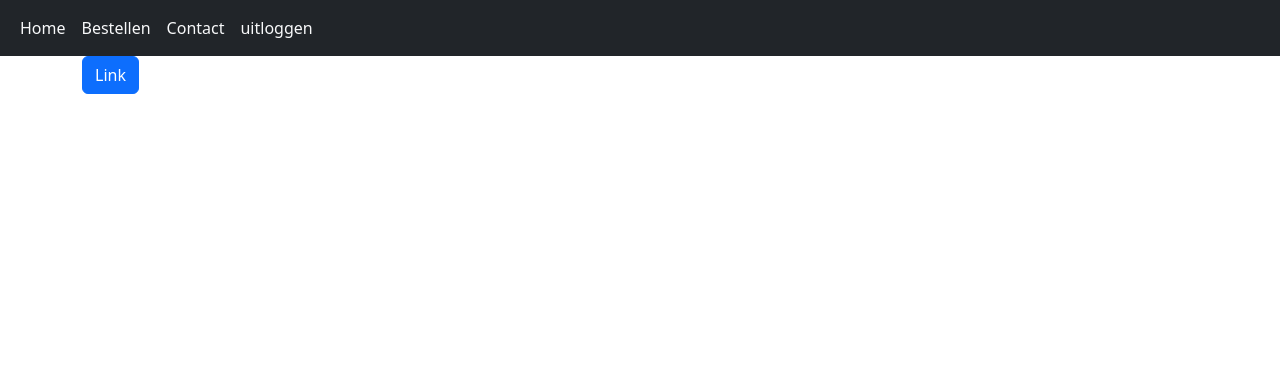
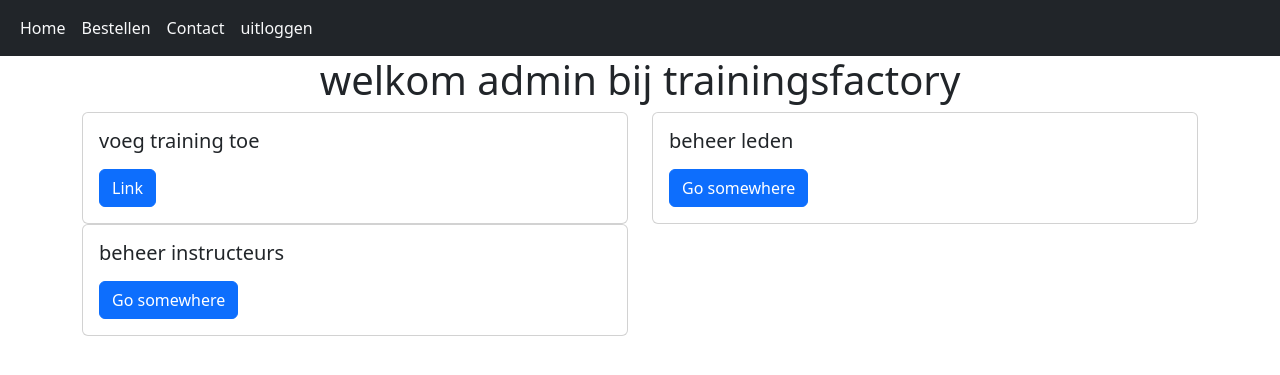
Before and after one commit to D-de-Jong/sd2020-php-p08-trainingsfactory-didaduncanenpep, a Symfony app: template templates/admin/index.html.twig in a window 1280 px wide. Shown: the top 375 px of the page. Run offline with Twig, Linux system fonts and the light colour scheme; the template is opened without the code that fills it, so the values that code supplies are empty; some libraries are stand-ins or nearby versions.

Commit message:
registreren + hashing + admin bijgewerkt

```diff
--- a/src/Controller/TrainingController.php
+++ b/src/Controller/TrainingController.php
@@ -66,15 +66,14 @@ class TrainingController extends AbstractController
 
         $form->handleRequest($request);
 
-        $plaintextPassword = '';
 
-        $hashedPassword = $passwordHasher->hashPassword($user, $plaintextPassword);
 
 
 
         if ($form->isSubmitted() && $form->isValid()) {
             $user = $form->getData();
-            $user->setPassword($hashedPassword);
+
+            $user->setPassword($passwordHasher->hashPassword($user, $user->getPassword()));
             $em->persist($user);
             $em->flush();
 
--- a/templates/admin/index.html.twig
+++ b/templates/admin/index.html.twig
@@ -34,7 +34,40 @@
 
 
 <div class="container">
-    <a class="btn btn-primary" href="/add-training" role="button">Link</a>
+    <div class="text-center">
+        <h1>welkom admin bij trainingsfactory</h1>
+    </div>
+    <div class="row">
+        <div class="col-sm-6 mb-3 mb-sm-0">
+            <div class="card">
+                <div class="card-body">
+                    <h5 class="card-title">voeg training toe</h5>
+                    <p class="card-text"></p>
+                    <a class="btn btn-primary" href="/add-training" role="button">Link</a>
+                </div>
+            </div>
+        </div>
+        <div class="col-sm-6">
+            <div class="card">
+                <div class="card-body">
+                    <h5 class="card-title">beheer leden</h5>
+                    <p class="card-text"></p>
+                    <a href="#" class="btn btn-primary">Go somewhere</a>
+                </div>
+            </div>
+        </div>
+    </div>
+    <div class="row">
+        <div class="col-sm-6 mb-3 mb-sm-0">
+            <div class="card">
+                <div class="card-body">
+                    <h5 class="card-title">beheer instructeurs</h5>
+                    <p class="card-text"></p>
+                    <a href="#" class="btn btn-primary">Go somewhere</a>
+                </div>
+            </div>
+        </div>
+
 
 </div>
 </body>
```
